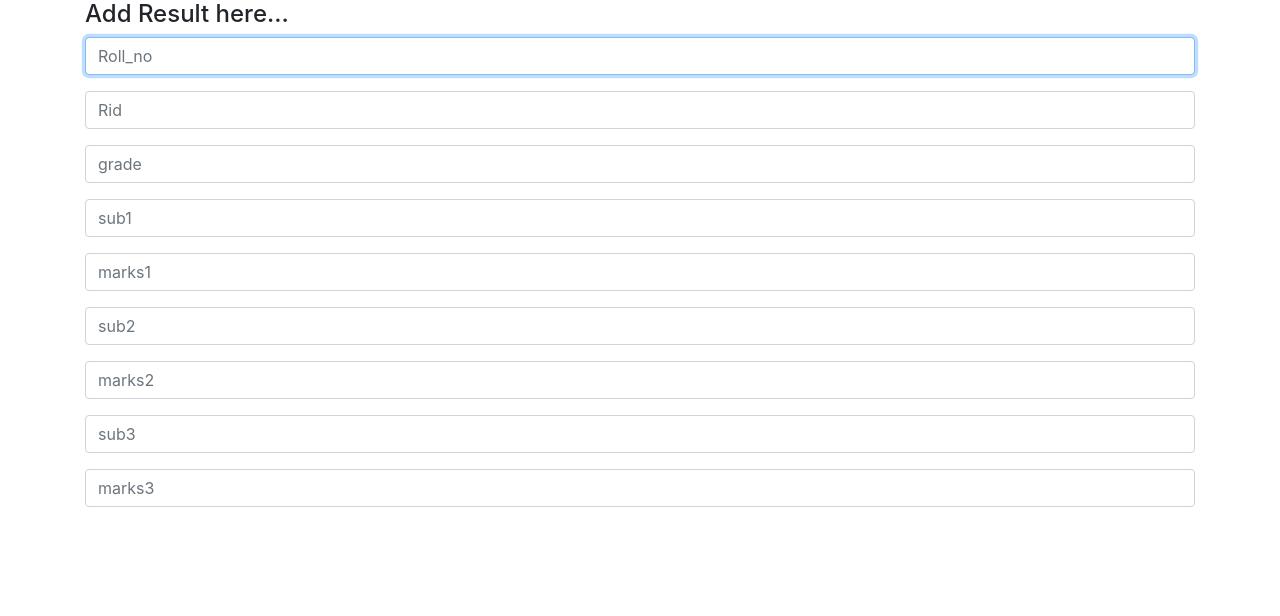
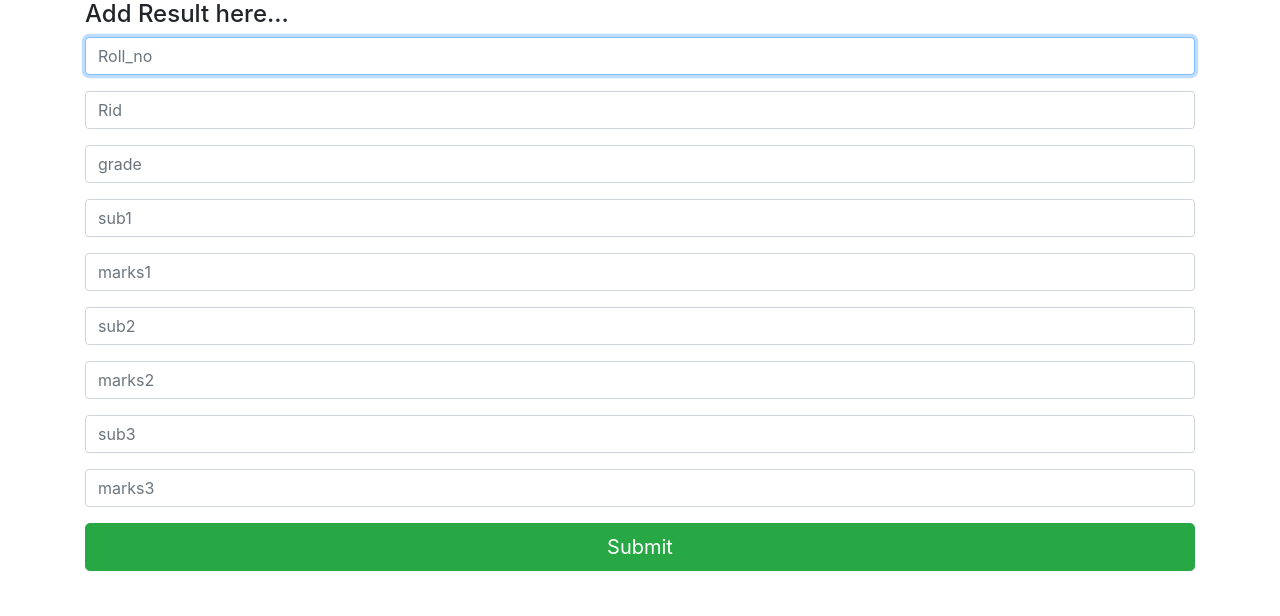
Before and after one commit to KaranGRohit/SMS-Pycharm, a Django app: template Teacher_App/templates/uploadresult.html in a window 1280 px wide. Shown: the top 616 px of the page. Run offline with Django 3.2, Linux system fonts and the light colour scheme; the template is opened without the code that fills it, so the values that code supplies are empty; some libraries are stand-ins or nearby versions.

Commit message:
changes in  new views
Signed-off-by: KaranGRohit <karanceddu@gmail.com>

```diff
--- a/Teacher_App/templates/uploadresult.html
+++ b/Teacher_App/templates/uploadresult.html
@@ -57,6 +57,7 @@
             <input type="text" id="marks3" class="form-control" placeholder="marks3" required autofocus>
         </div>
 
+        <button class="btn btn-lg btn-success btn-block" type="submit">Submit</button>
     </form>
 
 </div>
```
